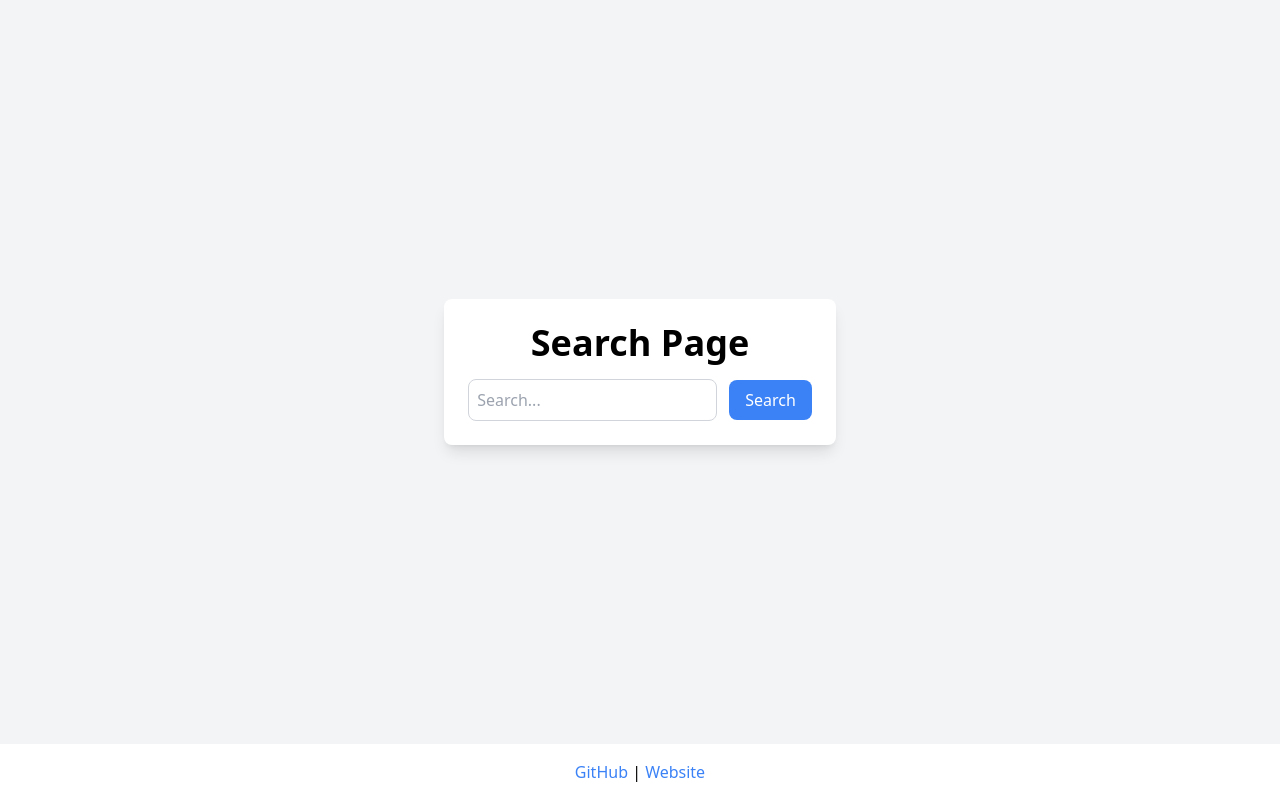
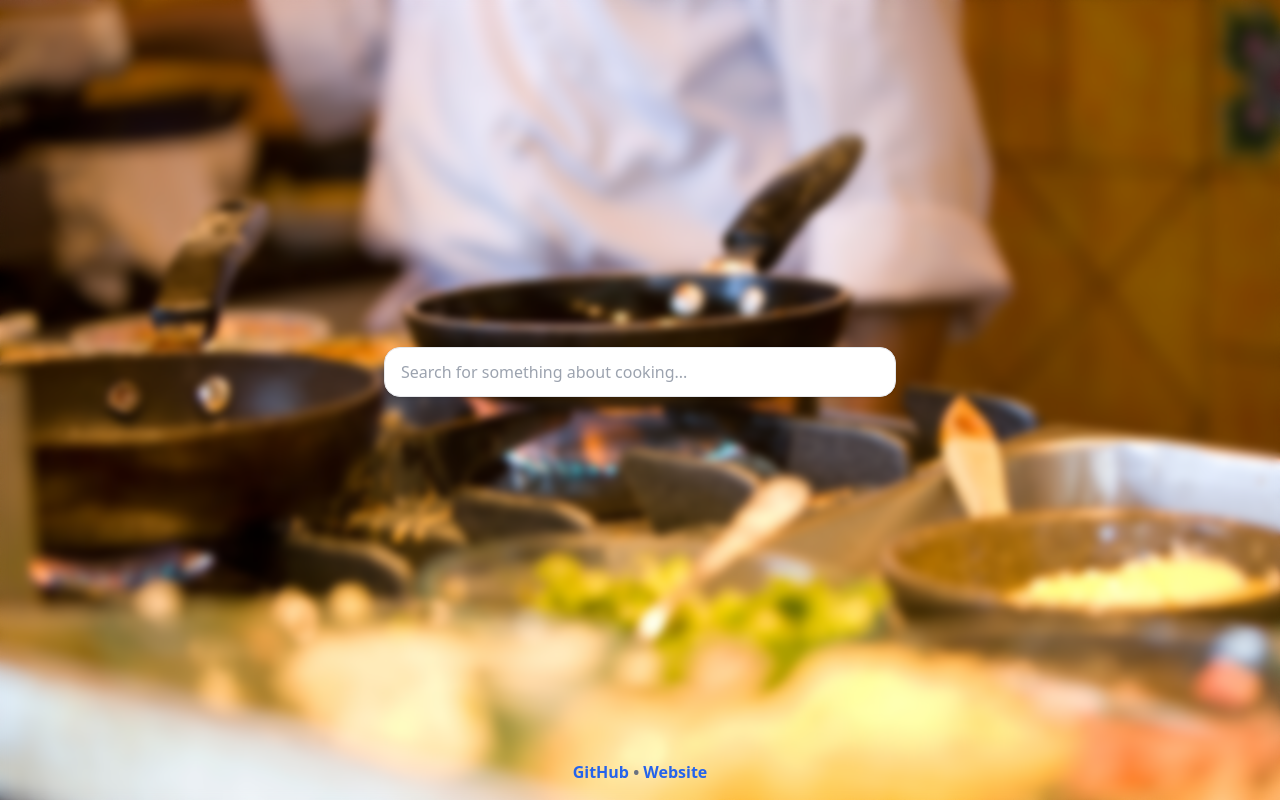
Before and after one commit to viral32111/ai-auto-complete, a website built with webpack: page browser/index.html in a window 1280 px wide. Built offline with nearby package versions, Linux system fonts and the light colour scheme.

Commit message:
Update webpage design

```diff
--- a/browser/index.html
+++ b/browser/index.html
@@ -6,26 +6,23 @@
 		<meta charset="utf-8" />
 		<meta name="viewport" content="width=device-width, initial-scale=1.0" />
 
-		<link rel="stylesheet" href="/styles/bundle.dev.css" type="text/css">
+		<link rel="stylesheet" href="/styles/bundle.dev.css" type="text/css" />
 
-		<script src="https://cdn.tailwindcss.com/3.3.0" defer></script>
+		<script src="https://cdn.tailwindcss.com/3.3.0"></script>
+
 		<script src="https://code.jquery.com/jquery-3.6.4.min.js" defer></script>
 		<script src="/scripts/bundle.dev.js" defer></script>
 	</head>
-	<body class="bg-gray-100 flex flex-col min-h-screen">
-		<div class="flex-grow flex items-center justify-center">
-			<div class="bg-white p-6 rounded-lg shadow-lg text-center">
-				<h1 class="text-4xl font-bold mb-4">Search Page</h1>
-				<div class="flex items-center space-x-3">
-					<input type="text" placeholder="Search..." class="border border-gray-300 p-2 rounded-lg" />
-					<button class="bg-blue-500 text-white px-4 py-2 rounded-lg hover:bg-blue-600">Search</button>
-				</div>
-			</div>
+	<body class="flex flex-col min-h-screen bg-gray-50 bg-[url('/images/cooking.jpg')] backdrop-blur-sm bg-auto bg-no-repeat bg-center bg-cover">
+		<div class="flex flex-grow items-center justify-center">
+			<label for="search" class="sr-only">Search:</label>
+			<input class="w-2/5 px-4 py-3 rounded-2xl border border-gray-200 shadow focus:outline-none text-italic" type="text" placeholder="Search for something about cooking..." />
 		</div>
 
-		<footer class="bg-white p-4 text-center">
-			<a href="https://github.com/viral32111/ai-auto-complete" class="text-blue-500 hover:underline">GitHub</a> |
-			<a href="https://viral32111.com" class="text-blue-500 hover:underline">Website</a>
+		<footer class="p-4 text-center font-bold text-gray-500">
+			<a href="https://github.com/viral32111/ai-auto-complete" class="text-blue-600 hover:underline">GitHub</a>
+			•
+			<a href="https://viral32111.com" class="text-blue-600 hover:underline">Website</a>
 		</footer>
 	</body>
 </html>
--- a/source/browser/styles/index.scss
+++ /dev/null
@@ -1,3 +0,0 @@
-body {
-	background-color: red;
-}
```
Also changed, not shown: browser/images/cooking.jpg (added), browser/images/search.svg (added), webpack.config.cjs (renamed from webpack.config.js).
